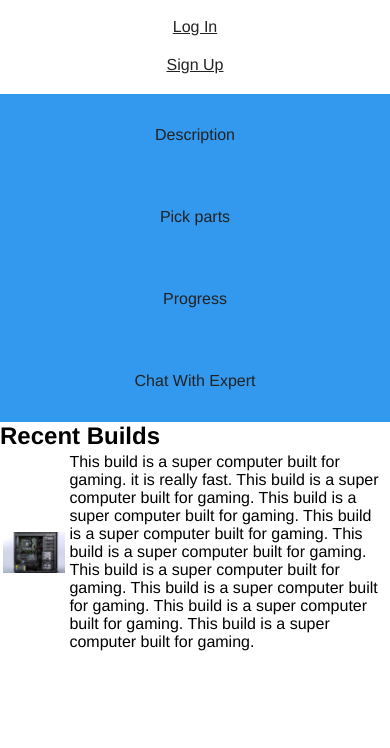
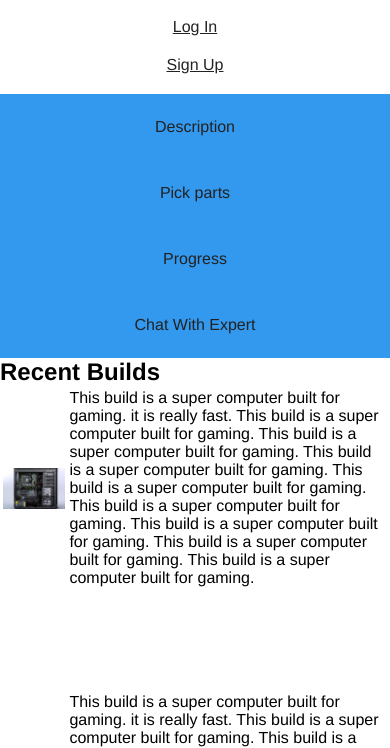
Before and after one commit to bk752/cse134, a plain HTML site: page home.html in a window 390 px wide. Shown: the part 30-778 px from the top of the page. Drawn offline with Linux system fonts and the light colour scheme.

```diff
--- a/home.html
+++ b/home.html
@@ -1,6 +1,7 @@
 <html>
 	<head>
 		<meta charset="UTF-8">
+		<meta name="viewport" content="width=device-width, initial-scale=1">
 		<meta name="description" content="progress page">
 		<meta name="keywords" content="progress">
 		<meta name="author" content="Brian Kim">
--- a/style.css
+++ b/style.css
@@ -386,7 +386,7 @@
 		display: block;
 		text-align: center;
 		font-size: 1em;
-		padding: 32px;
+		padding: 24px;
 	}
 
 	.header__login, .header__signup {
```
Also changed, not shown: chat.html (+1 -0 lines), descriptionempty.html (+1 -0 lines), descriptionfilled.html (+1 -0 lines), login.html (+1 -0 lines), parts.html (+1 -0 lines), pick.html (+1 -0 lines), progress.html (+1 -0 lines), signup.html (+1 -0 lines).
